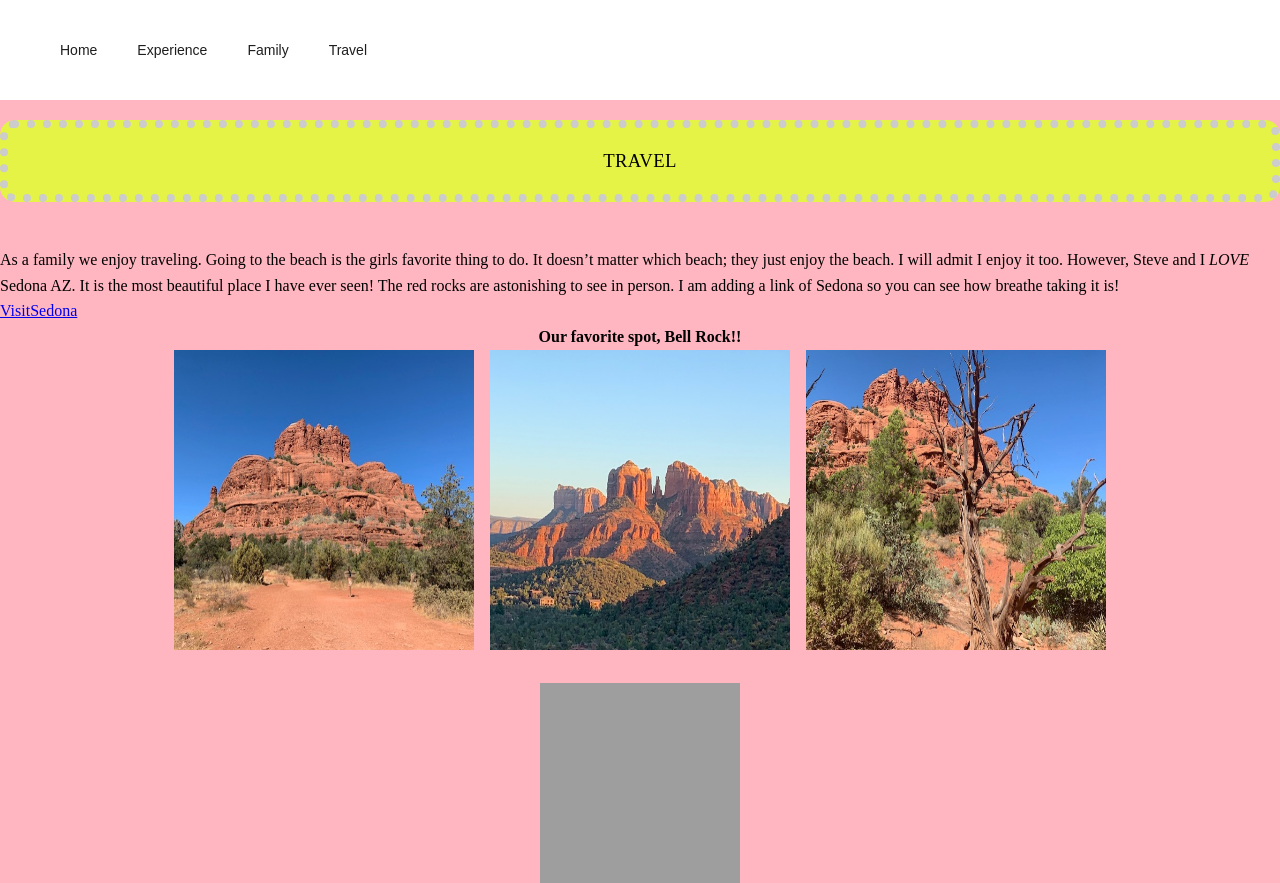
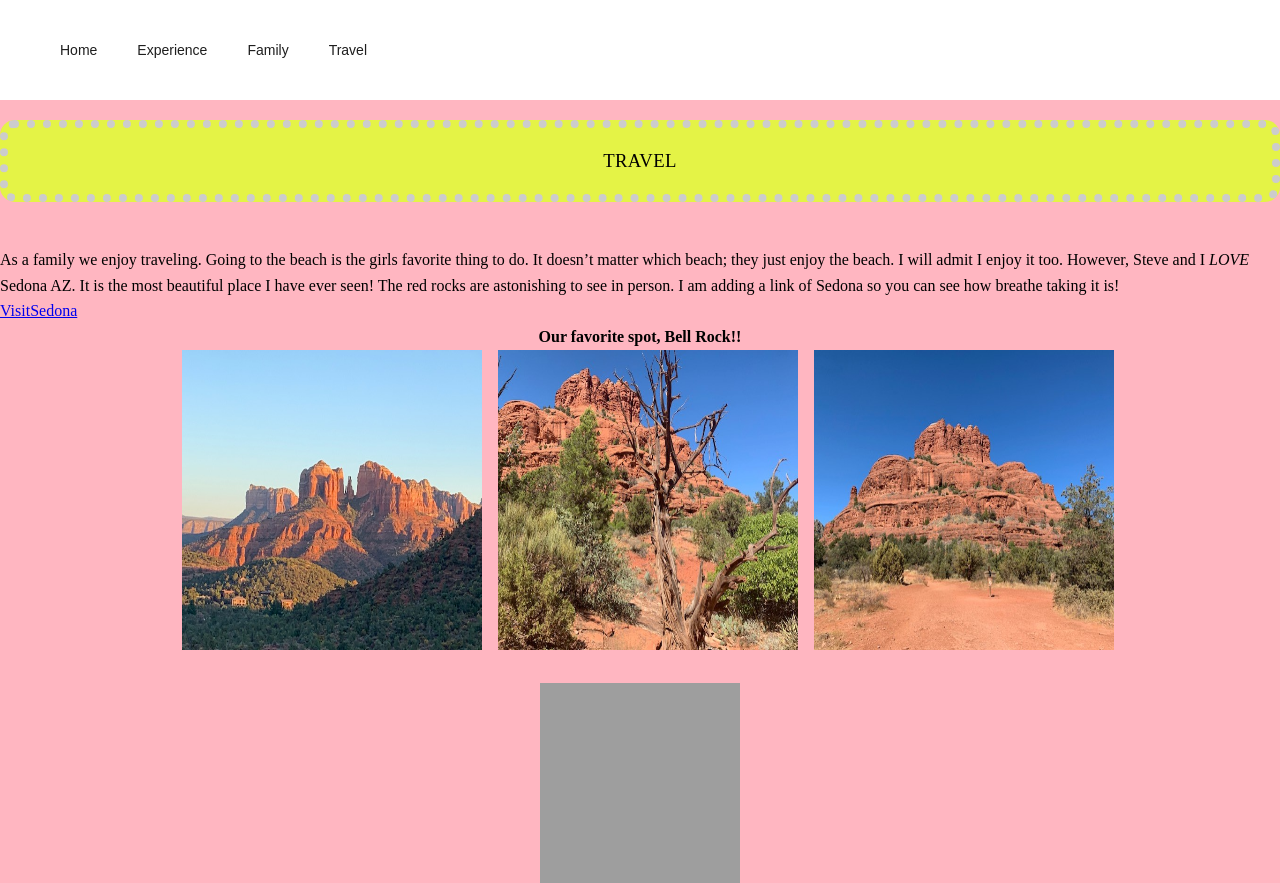
Before and after one commit to jennifer1634/LIB-841-personal-website, a plain HTML site: page travel.html in a window 1280 px wide. Drawn offline with Linux system fonts and the light colour scheme; grey boxes are pictures that could not be loaded.

Commit message:
Add files via upload

```diff
--- a/travel.html
+++ b/travel.html
@@ -18,7 +18,7 @@
 	<p><br>As a family we enjoy traveling.  Going to the beach is the girls favorite thing to do.  It doesn’t matter which beach; they just enjoy the beach.  I will admit I enjoy it too.  However, Steve and I <i>LOVE</i> Sedona AZ.  It is the most beautiful place I have ever seen!  The red rocks are astonishing to see in person.  I am adding a link of Sedona so you can see how breathe taking it is!</p>
 	<a href=https://www.visitarizona.com/places/cities/sedona/>VisitSedona</a>
 	<p> <center> <strong>Our favorite spot, Bell Rock!!</strong>
-	<p><img src="Sedona.jpg" alt="Sedona" style="width:300px;height:300px;">&emsp;<img src="bellrock far away.jpg" alt="bellrock far away" style="width:300px;height:300px;">&emsp;<img src="bellrock with tree.jpg" alt="bellrock with tree" style="width:300px;height:300px;">
+	<p>&emsp;<img src="bellrock far away.jpg" alt="bellrock far away" style="width:300px;height:300px;">&emsp;<img src="bellrock with tree.jpg" alt="bellrock with tree" style="width:300px;height:300px;">&emsp;<img src="Sedona.jpg" alt="Sedona" style="width:300px;height:300px;">
 	<br>
 	<br>
 	<iframe src="https://www.google.com/maps/embed?pb=!1m18!1m12!1m3!1d13104.897620638521!2d-111.77335347617124!3d34.80029573654195!2m3!1f0!2f0!3f0!3m2!1i1024!2i768!4f13.1!3m3!1m2!1s0x872da6768ad3b2d9%3A0x57deabfe97d51408!2sBell%20Rock!5e0!3m2!1sen!2sus!4v1654477693141!5m2!1sen!2sus" width="200" height="200" style="border:0;" allowfullscreen="" loading="lazy" referrerpolicy="no-referrer-when-downgrade"></iframe>
```
Also changed, not shown: family.html (+1 -1 lines).
